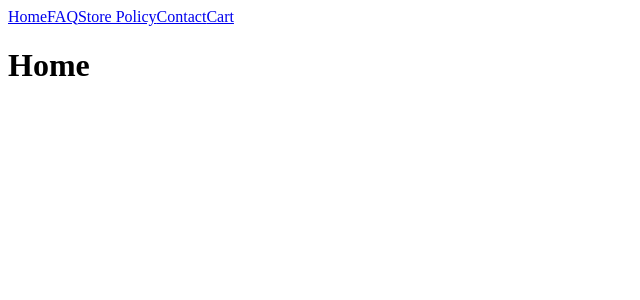
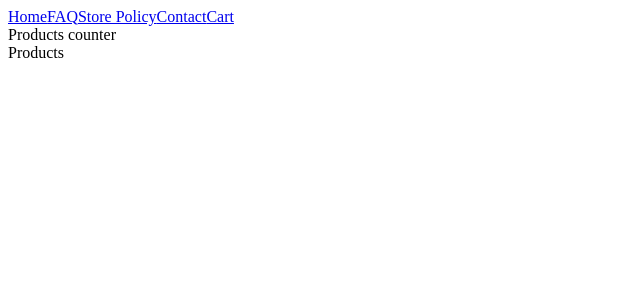
Before and after one commit to paulinastefanska/OnlineShop-FinalProject, a React (Create React App) app in the folder client/: page / in a window 1280 px wide. Shown: the top 300 px of the page, without its empty margins (0-640 px from the left). Built offline with nearby package versions, Linux system fonts and the light colour scheme.

Commit message:
Prepare products and products counter components

```diff
--- /dev/null
+++ b/client/src/components/features/Products/Products.js
@@ -0,0 +1,13 @@
+import React from 'react';
+
+class Products extends React.Component {
+
+  render() {
+    return (
+      <div>Products</div>
+    );
+  }
+
+};
+
+export default Products;
--- /dev/null
+++ b/client/src/components/features/ProductsCounter/ProductsCounter.js
@@ -0,0 +1,13 @@
+import React from 'react';
+
+class ProductsCounter extends React.Component {
+
+  render() {
+    return (
+      <div>Products counter</div>
+    );
+  }
+
+};
+
+export default ProductsCounter;
--- a/client/src/components/pages/Home/HomePage.js
+++ b/client/src/components/pages/Home/HomePage.js
@@ -1,8 +1,12 @@
 import React from 'react';
+
+import ProductsCounter from '../../features/ProductsCounter/ProductsCounter';
+import Products from '../../features/Products/Products';
 
 const HomePage = () => (
   <div>
-    <h1>Home</h1>
+    <ProductsCounter />
+    <Products />
   </div>
 );
 
```
